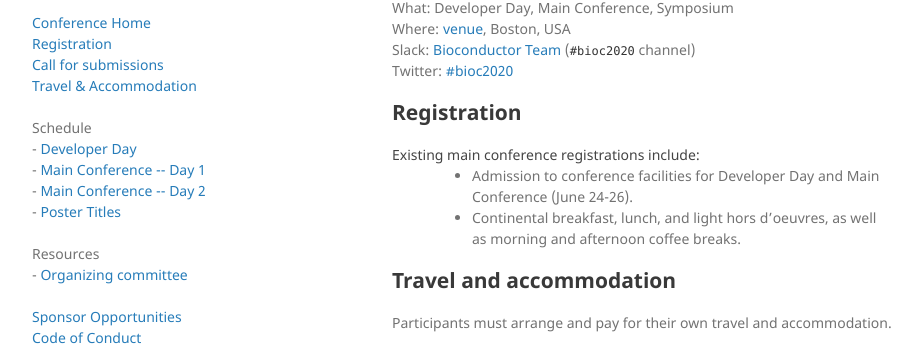
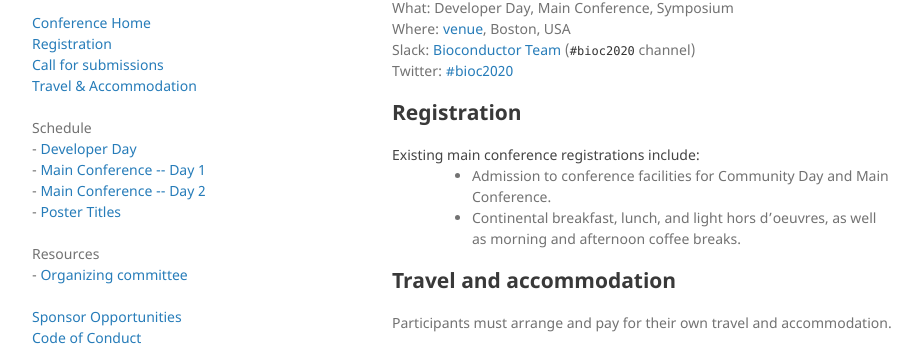
Before and after one commit to Bioconductor/BioC2020, a Jekyll site: the page built from docs/registration.md, in a window 1280 px wide. Shown: the part 164-515 px from the top of the page, without its empty margins (178-1099 px from the left). Built offline with Jekyll 4.4.1, drawn with Linux system fonts in a browser that asks for light colours.

Commit message:
Remove old dates, developer -> community

```diff
--- a/docs/registration.md
+++ b/docs/registration.md
@@ -8,8 +8,8 @@
 
 Existing main conference registrations include:
 
-: - Admission to conference facilities for Developer Day and Main
-    Conference (June 24-26).
+: - Admission to conference facilities for Community Day and Main
+    Conference.
   - Continental breakfast, lunch, and light hors d'oeuvres, as well as
     morning and afternoon coffee breaks.
 
```
